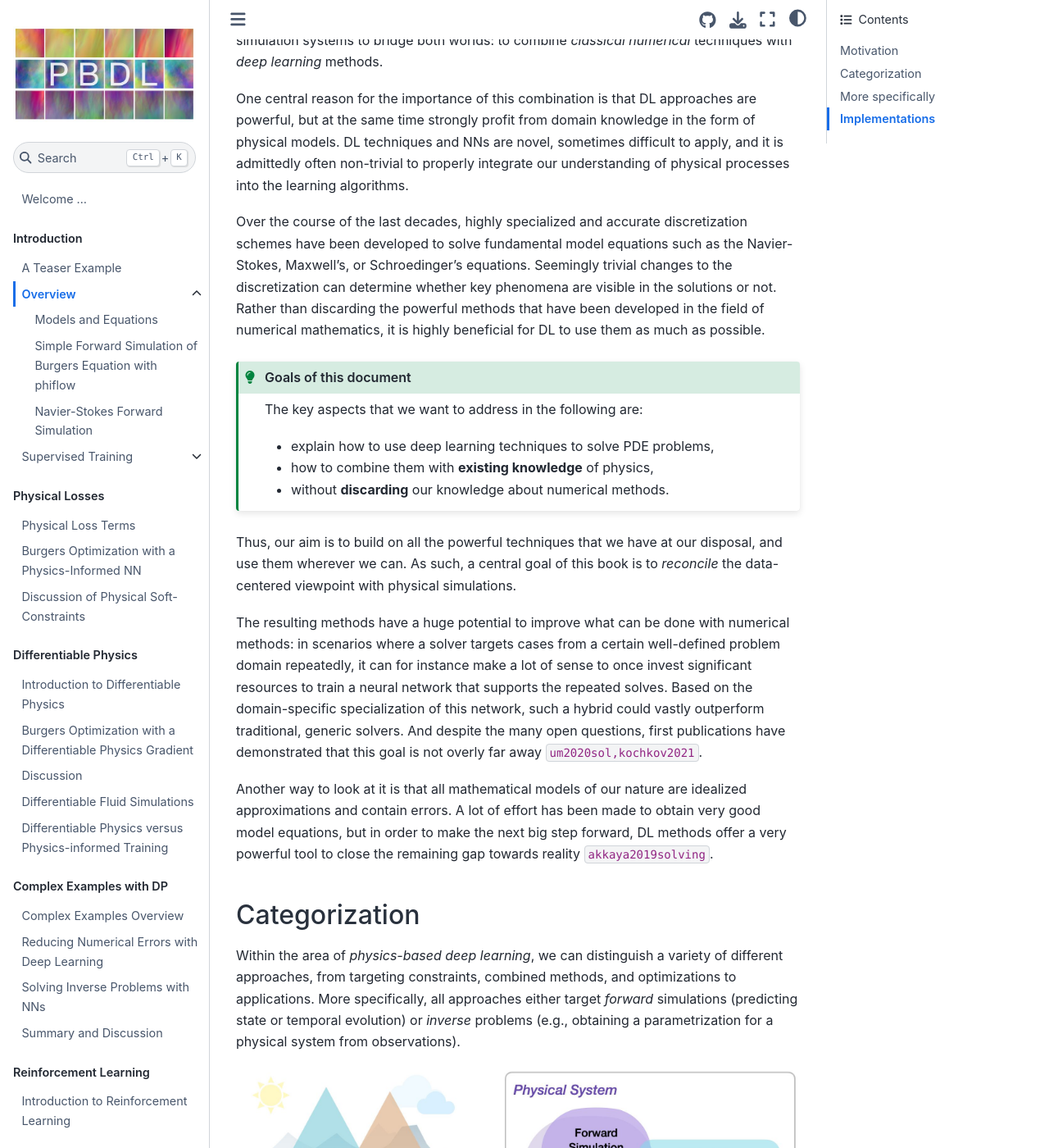
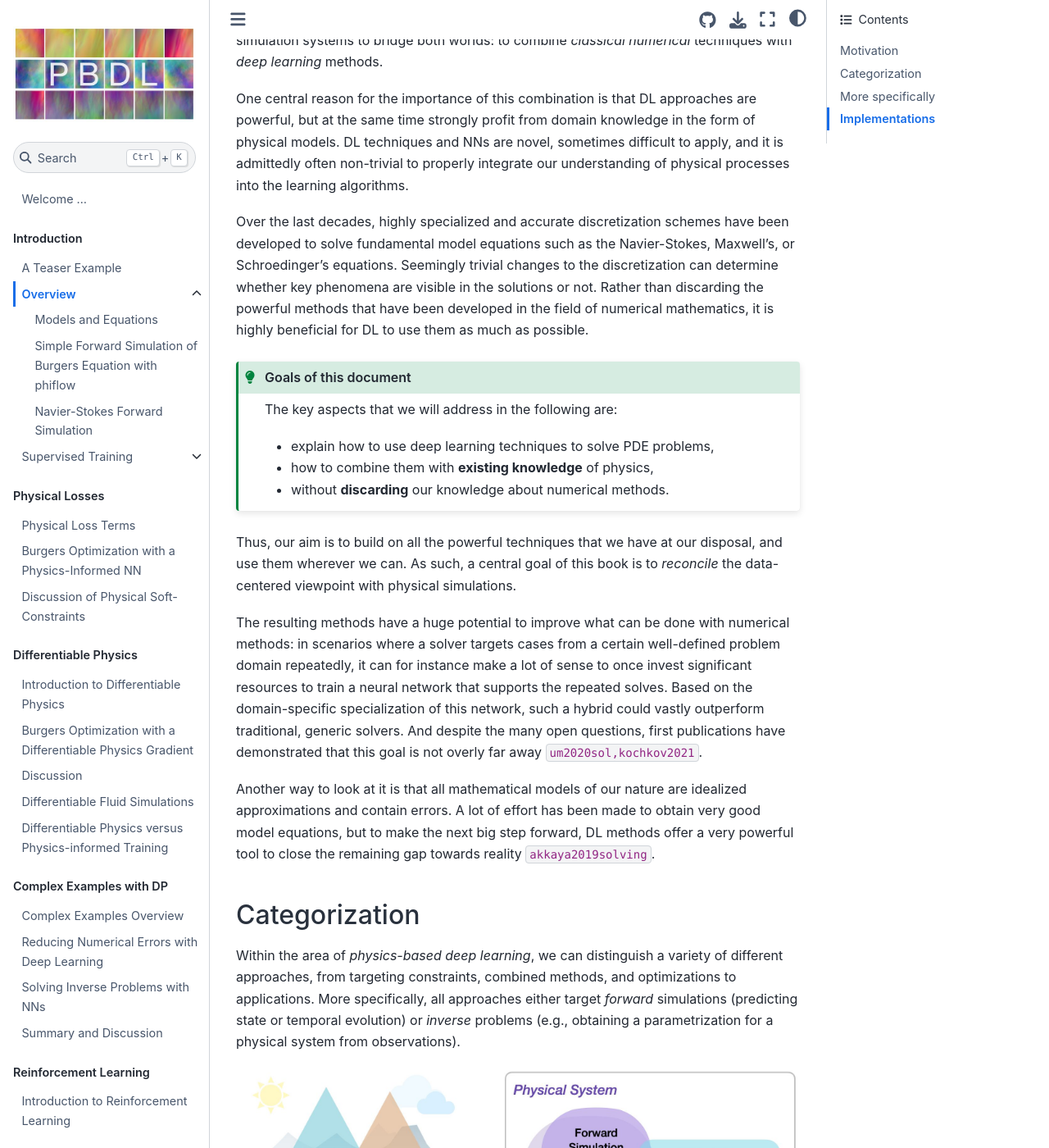
Before and after one commit to tum-pbs/pbdl-book, a Jupyter Book: the page built from overview.md, in a window 1280 px wide and 1400 px high, scrolled down 1253 px. Shown: the whole window at 82% size. Built offline with Jupyter Book 1.0.4 settings and Sphinx 7.4.7 and the Sphinx Book theme 1.1.4, drawn with Linux system fonts in a browser that asks for light colours; pages that are not in the unit, such as notebooks, are missing from menus; cross-references to code outside the pages are shown as plain code; some of the changed text lies outside the part shown.

Commit message:
updated config and overview

````diff
--- a/_config.yml
+++ b/_config.yml
@@ -4,11 +4,10 @@
 title: Physics-based Deep Learning
 author: N. Thuerey, P. Holl, M. Mueller, P. Schnell, F. Trost, K. Um
 logo: resources/logo.jpg
+copyright: "2021"
+only_build_toc_files: true
 
-# Force re-execution of notebooks on each build.
-# See https://jupyterbook.org/content/execute.html
 execute:
-  # Whether to execute notebooks at build time. Must be one of ("auto", "force", "cache", "off")
   execute_notebooks: off
 
 # Define the name of the latex output file for PDF builds
@@ -23,7 +22,6 @@
 # Information about where the book exists on the web
 repository:
   url: https://github.com/tum-pbs/pbdl-book/ # Online location of your book
-  #path_to_book: docs  # Optional path to your book, relative to the repository root
   branch: master  # Which branch of the repository should be used when creating links (optional)
 
 # Add GitHub buttons to your book
@@ -31,3 +29,4 @@
 html:
   use_issues_button: true
   use_repository_button: true
+  favicon: "favicon.ico"
--- a/overview.md
+++ b/overview.md
@@ -57,7 +57,7 @@
 it is admittedly often non-trivial to properly integrate our understanding
 of physical processes into the learning algorithms.
 
-Over the course of the last decades,
+Over the last decades,
 highly specialized and accurate discretization schemes have
 been developed to solve fundamental model equations such
 as the Navier-Stokes, Maxwell's, or Schroedinger's equations.
@@ -69,7 +69,7 @@
 
 ```{admonition} Goals of this document
 :class: tip
-The key aspects that we want to address in the following are:
+The key aspects that we will address in the following are:
 - explain how to use deep learning techniques to solve PDE problems,
 - how to combine them with **existing knowledge** of physics,
 - without **discarding** our knowledge about numerical methods.
@@ -93,7 +93,7 @@
 
 Another way to look at it is that all mathematical models of our nature
 are idealized approximations and contain errors. A lot of effort has been
-made to obtain very good model equations, but in order to make the next
+made to obtain very good model equations, but to make the next
 big step forward, DL methods offer a very powerful tool to close the
 remaining gap towards reality {cite}`akkaya2019solving`.
 
@@ -173,7 +173,7 @@
 these examples, you should have a good overview of what's available in current APIs, such that
 the best one can be selected for new tasks.
 
-As we're (in most jupyter notebook examples) dealing with stochastic optimizations, many of the following code examples will produce slightly different results each time they're run. This is fairly common with NN training, but it's important to keep in mind when executing the code. It also means that the numbers discussed in the text might not exactly match the numbers you'll see after re-running the examples.
+As we're (in most Jupyter notebook examples) dealing with stochastic optimizations, many of the following code examples will produce slightly different results each time they're run. This is fairly common with NN training, but it's important to keep in mind when executing the code. It also means that the numbers discussed in the text might not exactly match the numbers you'll see after re-running the examples.
 
 ---
 <br>
````
Also changed, not shown: other parts of overview.md (+1 -1 lines), favicon.ico (added), intro-teaser.ipynb.
